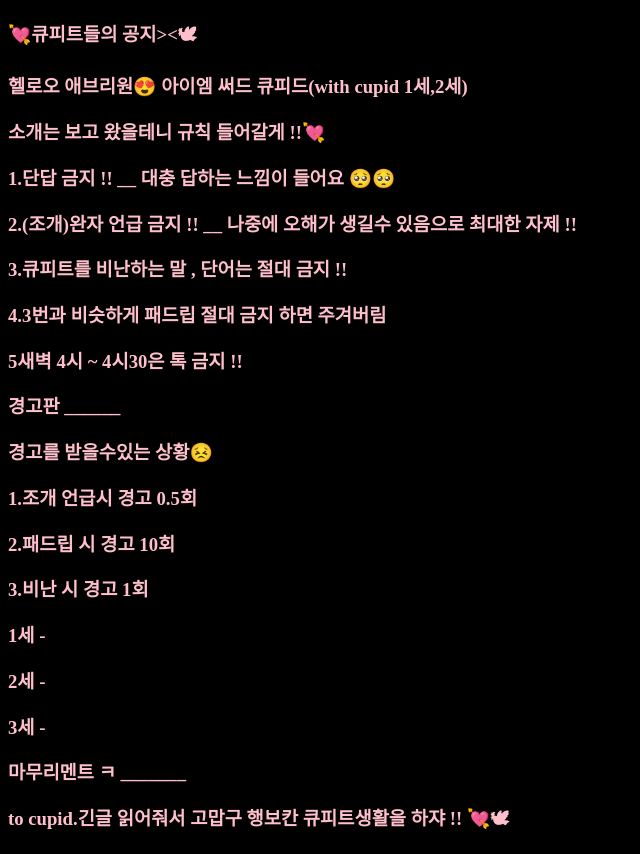
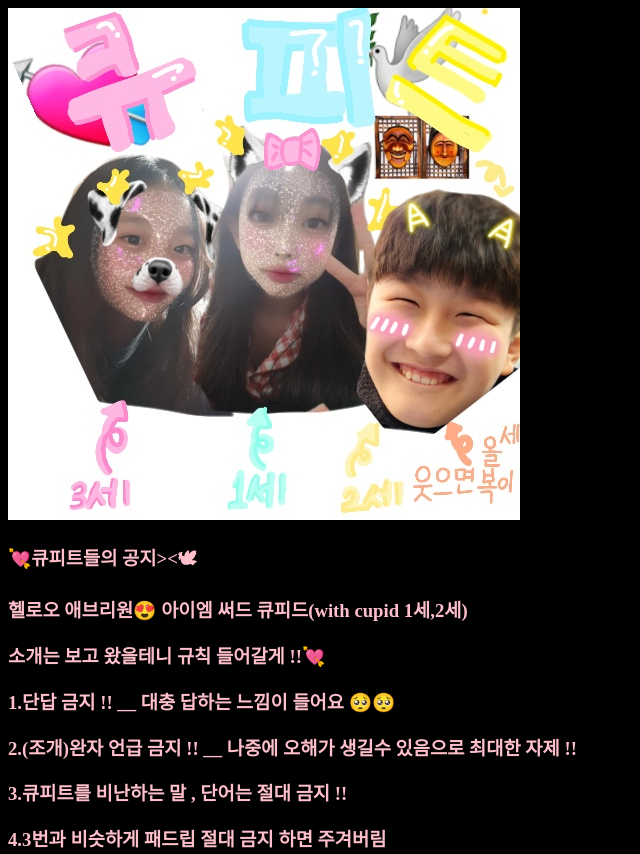
Before and after one commit to royce1972/cupid, a plain HTML site: page cupid-rules.html in a window 1280 px wide. Shown: the top 854 px of the page, without its empty margins (0-640 px from the left). Drawn offline with Linux system fonts and the light colour scheme.

Commit message:
사진 추가

```diff
--- a/cupid-rules.html
+++ b/cupid-rules.html
@@ -10,6 +10,7 @@
         h3 {color:pink}
         a  {color:pink}
     </style>
+    <img alt="큐피드💘" src="큐피드 메인 이미지.png">
     <h3>💘큐피트들의 공지><🕊</h3>
     <h3>헬로오 애브리원😍 아이엠 써드 큐피드(with cupid 1세,2세)</h3>
     <h3>소개는 보고 왔을테니 규칙 들어갈게 !!💘</h3>
```
Also changed, not shown: index.html (+1 -0 lines), introduction-to-cupid.html (+1 -0 lines), 큐피드 메인 이미지.png (added).
